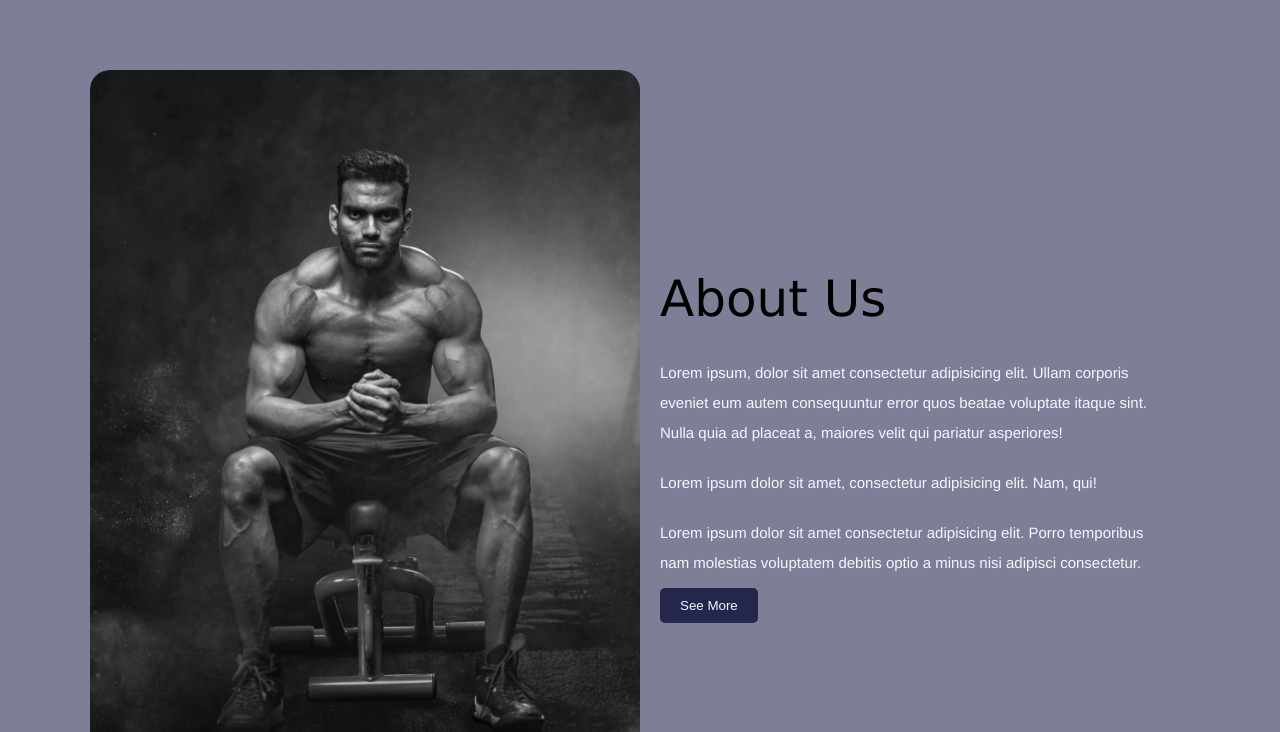
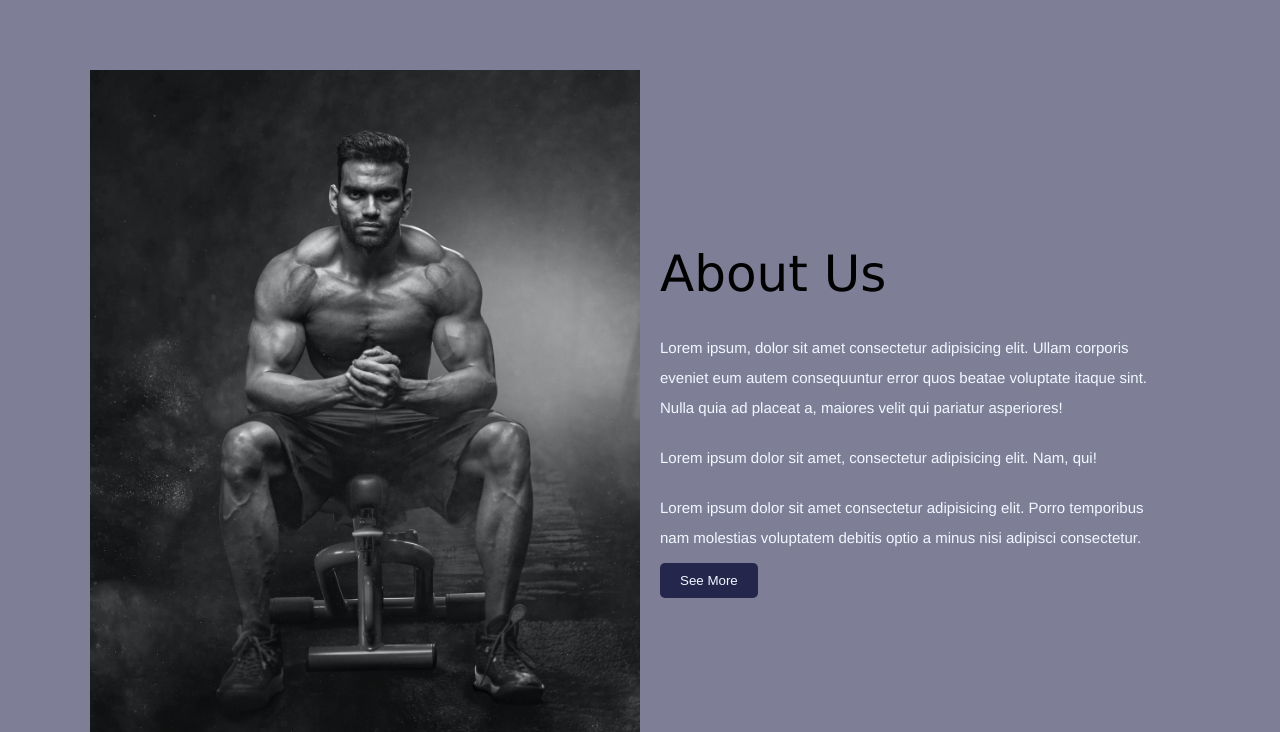
Before and after one commit to Mamudu-Razik/yetti-fitness-mamudu, a plain HTML site: page index.html in a window 1280 px wide. Shown: the part 800-1532 px from the top of the page. Drawn offline with Linux system fonts and the light colour scheme.

Commit message:
Changes to be committed:

```diff
--- a/index.html
+++ b/index.html
@@ -183,7 +183,7 @@
           name="lastname"
           placeholder="Your last name.."
         />
-        <label for="country">Country</label>
+        <label for="city">City</label>
         <select id="city" name="City">
           <option value="colombo">Colombo</option>
           <option value="rathnapura">Rathnapura</option>
--- a/style.css
+++ b/style.css
@@ -121,11 +121,12 @@ nav ul li a:hover {
 .about .row .image {
   width: 100%;
   flex: 1 1 45rem;
+  object-fit: cover;
 }
 .about .row .image img {
   width: 100%;
-  height: 750px;
-  border-radius: 2rem;
+  height: 700px;
+  object-fit: cover;
 }
 .about .row .content {
   flex: 1 1 45rem;
```
